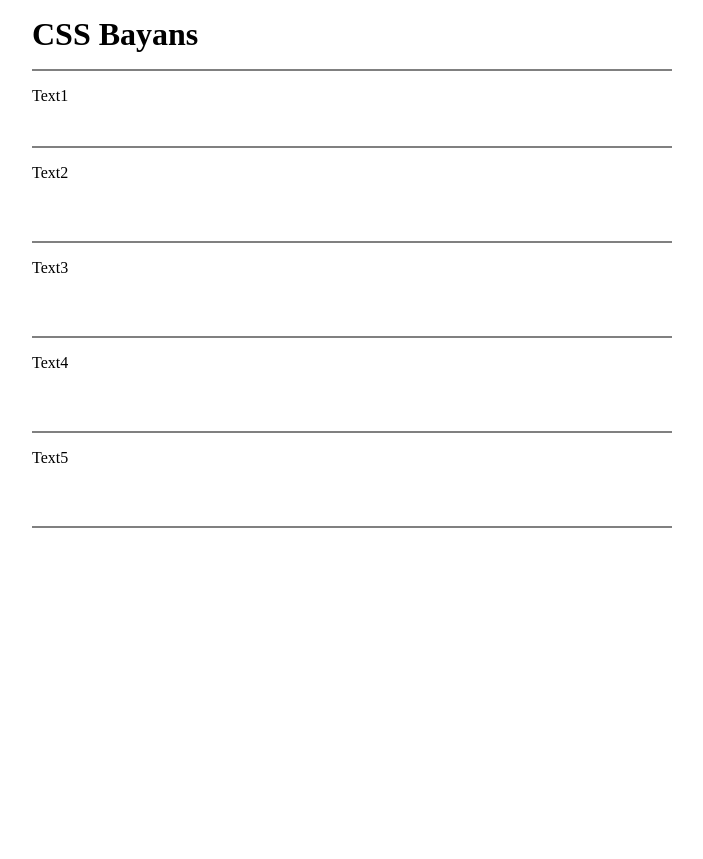
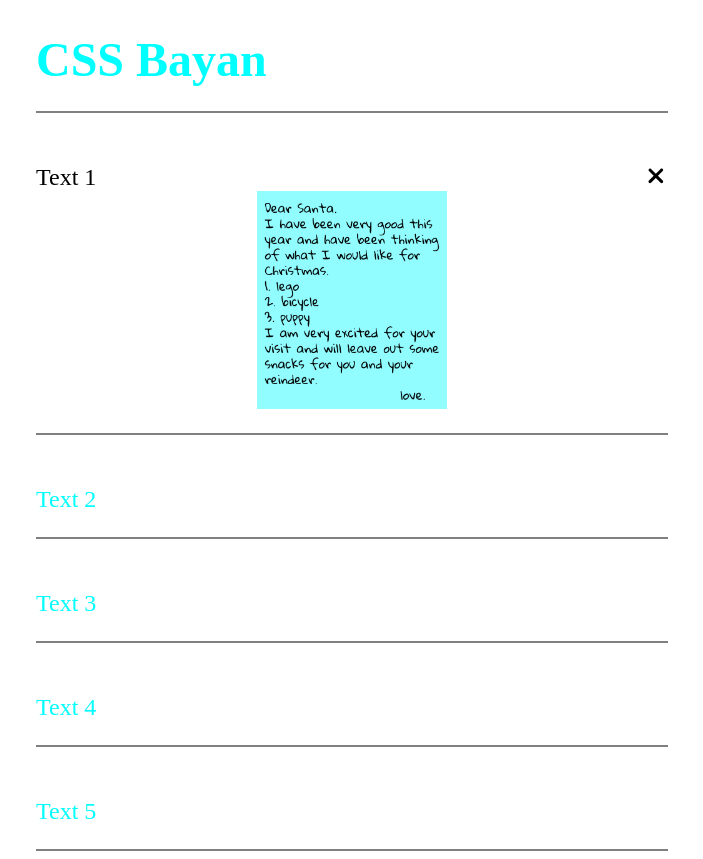
Before and after one commit to Abramingys/cssBayan, a plain HTML site: page cssBayan/index.html in a window 1280 px wide. Shown: the whole page, without its empty margins (288-991 px from the left). Before the commit the page ends 800 px from the top, so only its background shows below. Drawn offline with Linux system fonts and the light colour scheme.

Commit message:
feat: add all styles and page layout,add img (Suт, March 12, 2023 20:15:45 PM)

```diff
--- a/cssBayan/index.html
+++ b/cssBayan/index.html
@@ -2,63 +2,118 @@
 <html lang="en">
   <head>
     <meta charset="UTF-8" />
-    <meta http-equiv="X-UA-Compatible" content="IE=edge" />
     <meta name="viewport" content="width=device-width, initial-scale=1.0" />
-    <title>Document</title>
-    <link rel="stylesheet" href="./normalize.css" />
-    <link rel="stylesheet" href="./style.css" />
+    <title>cssBayan</title>
+    <link rel="stylesheet" href="style.css" />
   </head>
   <body>
     <header class="header">
       <div class="page-container">
-        <h1 class="logo">CSS Bayans</h1>
+        <h1 class="logo">CSS Bayan</h1>
       </div>
     </header>
     <main class="page-container">
       <div class="accordion">
         <div class="accordion-item">
-          <label class="accordion-title" for="item_1"
-            >Text1
+          <label class="accordion-title" for="item_1">
             <input
               class="accordion-input"
               type="radio"
               name="item"
               id="item_1"
+              checked
             />
+            <div class="accordion-header">
+              <span class="accordion-text">Text 1</span>
+              <div class="accordion-icon"></div>
+            </div>
+
             <img
               class="accordion-img"
               src="./letter-to-santa-claus.png"
               alt=""
             />
           </label>
-          <!-- <input
-            class="accordion-input"
-            checked
-            type="radio"
-            name="item"
-            id="item_1"
-          />
-          <img class="accordion-img" src="./letter-to-santa-claus.png" alt="" /> -->
         </div>
         <div class="accordion-item">
-          <label class="accordion-title" for="item_2">Text2</label>
-          <input class="accordion-input" type="radio" name="item" id="item_2" />
-          <img class="accordion-img" src="./letter-to-santa-claus.png" alt="" />
+          <label class="accordion-title" for="item_2">
+            <input
+              class="accordion-input"
+              type="radio"
+              name="item"
+              id="item_2"
+            />
+            <div class="accordion-header">
+              <span class="accordion-text">Text 2</span>
+              <div class="accordion-icon"></div>
+            </div>
+
+            <img
+              class="accordion-img"
+              src="./letter-to-santa-claus.png"
+              alt=""
+            />
+          </label>
         </div>
         <div class="accordion-item">
-          <label class="accordion-title" for="item_3">Text3</label>
-          <input class="accordion-input" type="radio" name="item" id="item_3" />
-          <img class="accordion-img" src="./letter-to-santa-claus.png" alt="" />
+          <label class="accordion-title" for="item_3">
+            <input
+              class="accordion-input"
+              type="radio"
+              name="item"
+              id="item_3"
+            />
+            <div class="accordion-header">
+              <span class="accordion-text">Text 3</span>
+              <div class="accordion-icon"></div>
+            </div>
+
+            <img
+              class="accordion-img"
+              src="./letter-to-santa-claus.png"
+              alt=""
+            />
+          </label>
         </div>
         <div class="accordion-item">
-          <label class="accordion-title" for="item_4">Text4</label>
-          <input class="accordion-input" type="radio" name="item" id="item_4" />
-          <img class="accordion-img" src="./letter-to-santa-claus.png" alt="" />
+          <label class="accordion-title" for="item_4">
+            <input
+              class="accordion-input"
+              type="radio"
+              name="item"
+              id="item_4"
+            />
+            <div class="accordion-header">
+              <span class="accordion-text">Text 4</span>
+              <div class="accordion-icon"></div>
+            </div>
+
+            <img
+              class="accordion-img"
+              src="./letter-to-santa-claus.png"
+              alt=""
+            />
+          </label>
         </div>
         <div class="accordion-item">
-          <label class="accordion-title" for="item_5">Text5</label>
-          <input class="accordion-input" type="radio" name="item" id="item_5" />
-          <img class="accordion-img" src="./letter-to-santa-claus.png" alt="" />
+          <label class="accordion-title" for="item_5">
+            <input
+              class="accordion-input"
+              type="radio"
+              name="item"
+              id="item_5"
+            />
+            <div class="accordion-header">
+              <span class="accordion-text">Text 5</span>
+              <div class="accordion-icon"></div>
+            </div>
+
+            <img
+              class="accordion-img"
+              src="./letter-to-santa-claus.png"
+              alt=""
+            />
+          </label>
         </div>
       </div>
     </main>
--- a/cssBayan/style.css
+++ b/cssBayan/style.css
@@ -3,6 +3,9 @@ p,
 div {
   margin: 0;
   padding: 0;
+}
+body {
+  color: aqua;
 }
 
 .page-container {
@@ -14,33 +17,115 @@ div {
   padding: 1rem 0;
   border-bottom: 2px solid grey;
 }
-.accordion {
-  /* border-bottom: 2px solid grey; */
+
+.accordion-item {
+  border-bottom: 2px solid grey;
+  /* padding: 1rem 0; */
+  cursor: pointer;
 }
+
 .accordion-title {
   cursor: pointer;
   display: block;
+  padding: 1rem 0;
 }
 .accordion-input {
   appearance: none;
 }
-.accordion-item {
-  border-bottom: 2px solid grey;
-  padding: 1rem 0;
+
+.accordion-header {
+  display: flex;
+  justify-content: space-between;
 }
+
+/* .accordion:hover, */
+.accordion-input:checked ~ .accordion-header {
+  color: black;
+}
+
+.accordion-input {
+  appearance: none;
+}
+.accordion-icon {
+  width: 1rem;
+  height: 1rem;
+  background: url('./plus-solid.svg') center no-repeat;
+  opacity: 0;
+}
+
 .accordion-img {
   width: 0%;
   height: 0%;
-  transition: all 0.8s;
+  transition: all 0.3s;
   display: block;
   margin: 0 auto;
 }
-.accordion-input:checked + .accordion-img {
-  width: 30%;
-  height: 30%;
-  /* transition: all 0.5s; */
+.accordion-input:checked ~ div .accordion-icon {
+  opacity: 1;
 }
-.accordion-input:hover ~ .accordion-img {
+.accordion-input:checked ~ .accordion-img {
   width: 30%;
   height: 30%;
 }
+.accordion-item:hover .accordion-icon,
+.accordion-input:checked ~ div .accordion-icon {
+  transform: rotate(45deg);
+}
+
+/* Click */
+.accordion-item:active .accordion-img {
+  opacity: 0.3;
+}
+
+.accordion-item:active .accordion-header {
+  color: red;
+}
+
+.accordion-item:active .accordion-icon {
+  background: url('./plus-red.svg') center no-repeat;
+}
+
+/* media queries */
+
+@media (min-width: 320px) {
+  html {
+    font-size: 0.5rem;
+  }
+}
+
+@media (min-width: 700px) {
+  html {
+    font-size: 1.2rem;
+  }
+}
+
+@media (min-width: 920px) {
+  html {
+    font-size: 1.5rem;
+  }
+  .accordion-item:hover .accordion-img {
+    width: 30%;
+    height: 30%;
+  }
+  .accordion:hover {
+    color: black;
+  }
+  .page-container:hover .accordion-icon {
+    opacity: 1;
+  }
+}
+
+/* .accordion-input:checked ~ .accordion-img,
+.accordion-item:hover .accordion-img {
+  width: 30%;
+  height: 30%;
+} */
+
+/* .accordion:hover,
+.accordion-input:checked ~ .accordion-header {
+  color: black;
+} */
+
+/* .page-container:hover .accordion-icon {
+  opacity: 1;
+} */
```
Also changed, not shown: cssBayan/letter-to-santa-claus.png (added), cssBayan/plus-red.svg (added), cssBayan/plus-solid.svg (added).
